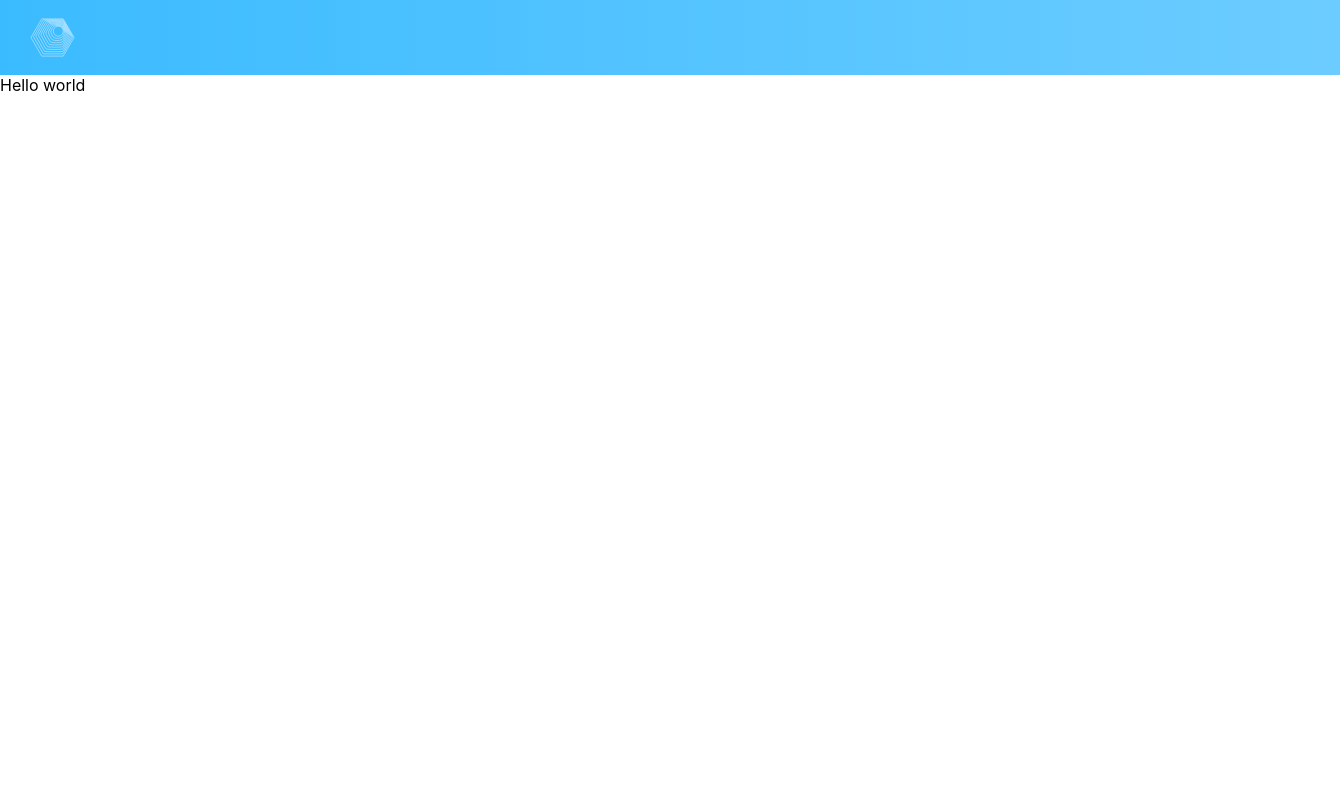
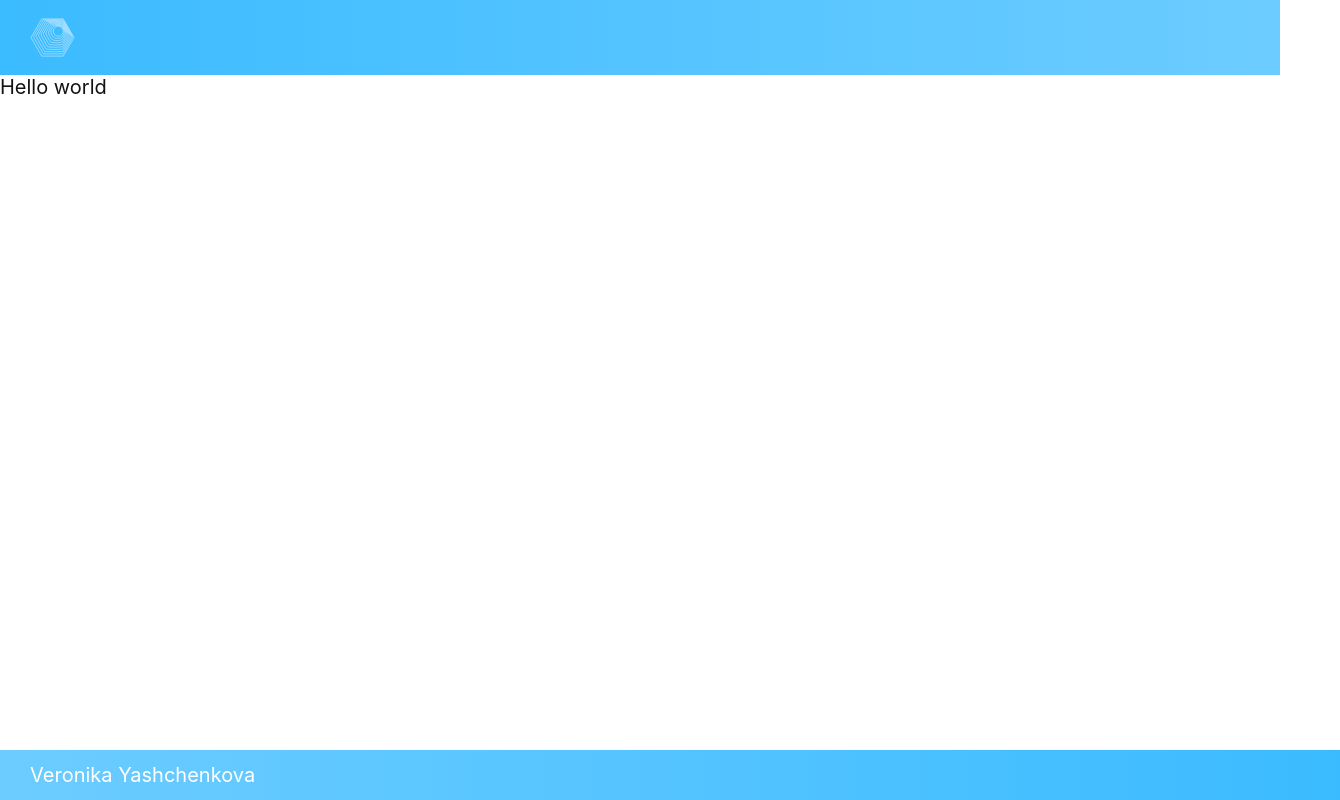
Before and after one commit to Aiyoy/project-text-editor-notes-with-tags, a React (Create React App) app: page / in a window 1280 px wide. Shown: the whole page, 1340 px wide, since content can reach past the window. Built offline with nearby package versions, Linux system fonts and the light colour scheme.

Commit message:
feat: add footer component

```diff
--- a/src/App/App.tsx
+++ b/src/App/App.tsx
@@ -1,4 +1,7 @@
 import Header from '../Header/Header';
+import Footer from '../Footer/Footer';
+
+import './app.css';
 
 const App = (): JSX.Element => {
   const text = 'Hello world';
@@ -7,6 +10,7 @@ const App = (): JSX.Element => {
     <>
       <Header />
       <div className="toast-message">{text}</div>
+      <Footer />
     </>
   );
 };
--- /dev/null
+++ b/src/App/app.css
@@ -0,0 +1,9 @@
+body {
+  display: flex;
+  flex-direction: column;
+  justify-content: flex-start;
+  min-height: 100vh;
+  color: #131313;
+  font-size: 20px;
+  font-weight: 400;
+}
--- /dev/null
+++ b/src/Footer/Footer.tsx
@@ -0,0 +1,14 @@
+import './footer.css';
+
+const Footer = (): JSX.Element => {
+  const author = 'Veronika Yashchenkova';
+  return (
+    <footer className="footer">
+      <a className="footer_link" href="https://github.com/aiyoy" target="_blank" rel="noreferrer">
+        {author}
+      </a>
+    </footer>
+  );
+};
+
+export default Footer;
--- /dev/null
+++ b/src/Footer/footer.css
@@ -0,0 +1,21 @@
+.footer {
+  position: fixed;
+  z-index: 100;
+  bottom: 0;
+  height: 50px;
+  width: 100%;
+  padding-left: 30px;
+  padding-right: 30px;
+  align-items: center;
+  background: linear-gradient(90deg, #6cccff, #3bbbff);
+  display: flex;
+  color: #ffffff;
+}
+
+.footer_link {
+  text-decoration: none;
+  color: #ffffff;
+}
+.footer_link:hover {
+  text-decoration: underline;
+}
--- a/src/Header/Header.tsx
+++ b/src/Header/Header.tsx
@@ -1,5 +1,4 @@
-import { useEffect, useState } from 'react';
-import { useSelector } from 'react-redux';
+import { useState } from 'react';
 
 import './header.css';
 
--- a/src/Header/header.css
+++ b/src/Header/header.css
@@ -9,7 +9,6 @@
   align-items: center;
   height: 75px;
   position: sticky;
-  width: 100%;
   top: 0;
   z-index: 999;
 }
--- a/src/Note/Note.tsx
+++ b/src/Note/Note.tsx
@@ -1,5 +1,4 @@
-import { useEffect, useState } from 'react';
-import { useSelector } from 'react-redux';
+import { useState } from 'react';
 
 const Header = (): JSX.Element => {
   const [navbar, setNavbar] = useState<boolean>(false);
```
